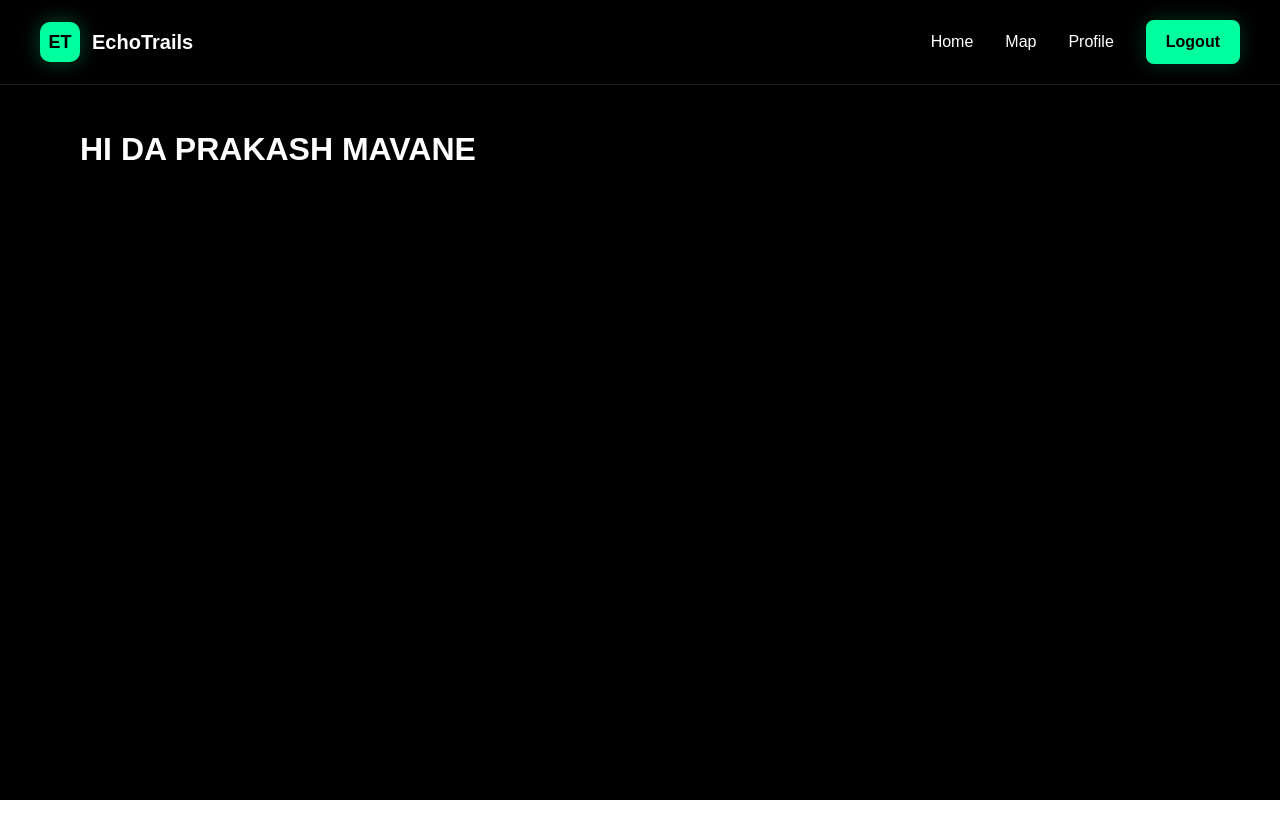
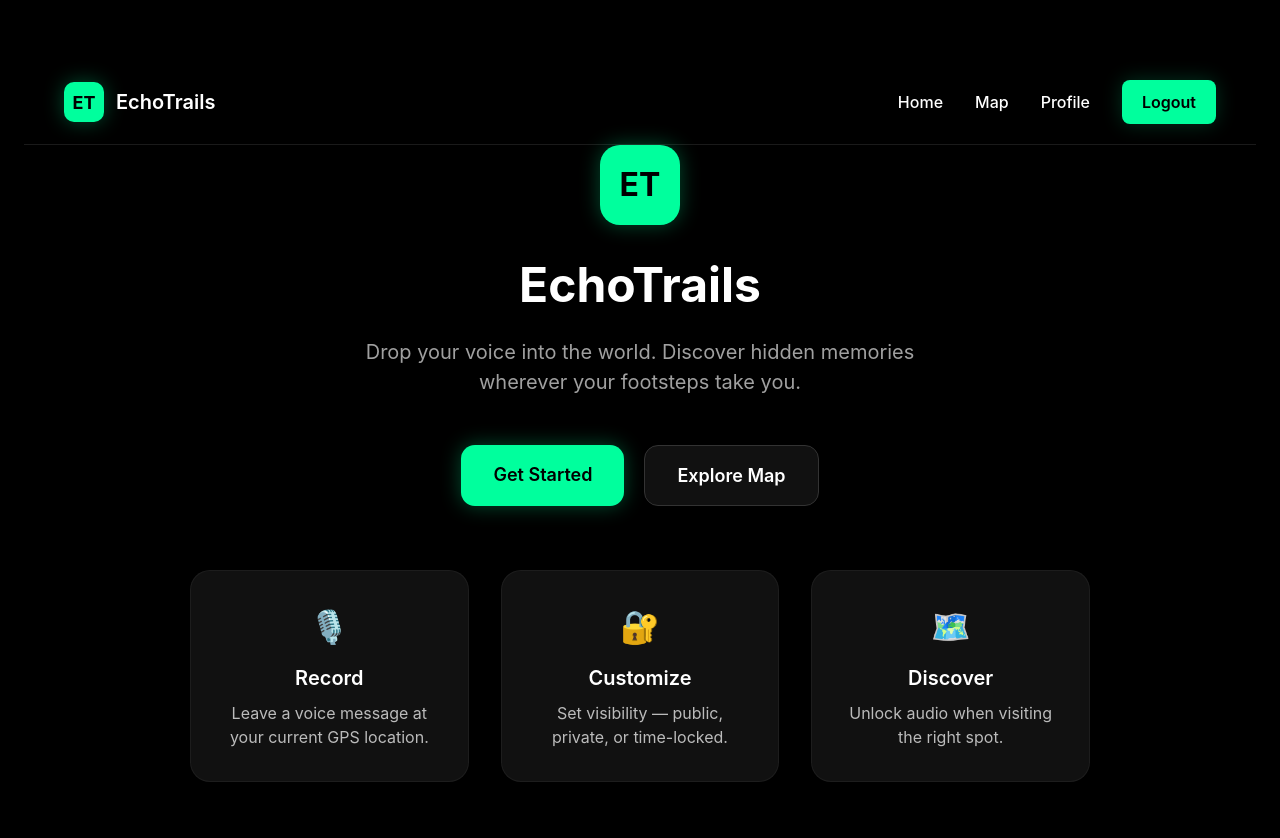
Before and after one commit to karthiksrinivas19/echotrails-web-dashboard, a Next.js app: page /hello in a window 1280 px wide. Shown: the top 838 px of the page. Before the commit the page ends 800 px from the top, so only its background shows below. Built offline with nearby package versions, Linux system fonts and the light colour scheme.

Commit message:
local time and homepage

```diff
--- a/src/app/hello/page.js
+++ b/src/app/hello/page.js
@@ -1,35 +1,144 @@
 "use client";
 
 import React from 'react';
+import Link from 'next/link';
 import Navbar from '@/components/Navbar';
 
-const Page = () => {
+export default function HomePage() {
     const styles = {
         container: {
             minHeight: '100vh',
             backgroundColor: '#000000',
             color: '#ffffff',
+            fontFamily: 'Inter, -apple-system, BlinkMacSystemFont, sans-serif',
+            padding: '60px 24px',
         },
-        content: {
-            padding: '40px',
-            maxWidth: '1200px',
+        logo: {
+            width: '80px',
+            height: '80px',
+            borderRadius: '20px',
+            backgroundColor: '#00ff9d',
+            display: 'flex',
+            alignItems: 'center',
+            justifyContent: 'center',
+            color: '#000000',
+            fontSize: '32px',
+            fontWeight: 'bold',
+            margin: '0 auto',
+            marginBottom: '24px',
+            boxShadow: '0 0 20px rgba(0, 255, 157, 0.3)',
+        },
+        title: {
+            fontSize: '48px',
+            fontWeight: '700',
+            textAlign: 'center',
+            marginBottom: '16px',
+        },
+        subtitle: {
+            fontSize: '20px',
+            textAlign: 'center',
+            color: '#a0a0a0',
+            marginBottom: '48px',
+            maxWidth: '600px',
+            marginInline: 'auto',
+        },
+        buttons: {
+            display: 'flex',
+            justifyContent: 'center',
+            gap: '20px',
+            marginBottom: '64px',
+        },
+        buttonPrimary: {
+            padding: '16px 32px',
+            backgroundColor: '#00ff9d',
+            color: '#000000',
+            fontSize: '18px',
+            fontWeight: '600',
+            borderRadius: '14px',
+            border: 'none',
+            cursor: 'pointer',
+            boxShadow: '0 0 20px rgba(0, 255, 157, 0.3)',
+            textDecoration: 'none',
+        },
+        buttonSecondary: {
+            padding: '16px 32px',
+            backgroundColor: '#111111',
+            color: '#ffffff',
+            fontSize: '18px',
+            fontWeight: '600',
+            borderRadius: '14px',
+            border: '1px solid #333',
+            textDecoration: 'none',
+        },
+        featureSection: {
+            display: 'grid',
+            gridTemplateColumns: 'repeat(auto-fit, minmax(250px, 1fr))',
+            gap: '32px',
+            maxWidth: '900px',
             margin: '0 auto',
         },
-        title: {
+        featureCard: {
+            backgroundColor: '#111111',
+            padding: '32px',
+            borderRadius: '20px',
+            border: '1px solid rgba(255, 255, 255, 0.05)',
+            textAlign: 'center',
+        },
+        featureEmoji: {
             fontSize: '32px',
-            fontWeight: '700',
-            marginBottom: '20px',
+            marginBottom: '12px',
+        },
+        featureTitle: {
+            fontSize: '20px',
+            fontWeight: '600',
+            marginBottom: '8px',
+        },
+        featureText: {
+            color: '#bbbbbb',
         },
     };
 
     return (
         <div style={styles.container}>
             <Navbar />
-            <div style={styles.content}>
-                <h1 style={styles.title}>HI DA PRAKASH MAVANE</h1>
+            <div style={styles.logo}>ET</div>
+            <h1 style={styles.title}>EchoTrails</h1>
+            <p style={styles.subtitle}>
+                Drop your voice into the world. Discover hidden memories wherever your footsteps take you.
+            </p>
+
+            <div style={styles.buttons}>
+                <Link href="/signup" legacyBehavior>
+                    <a style={styles.buttonPrimary}>Get Started</a>
+                </Link>
+                <Link href="/map" legacyBehavior>
+                    <a style={styles.buttonSecondary}>Explore Map</a>
+                </Link>
+            </div>
+
+            <div style={styles.featureSection}>
+                <div style={styles.featureCard}>
+                    <div style={styles.featureEmoji}>🎙️</div>
+                    <h3 style={styles.featureTitle}>Record</h3>
+                    <p style={styles.featureText}>
+                        Leave a voice message at your current GPS location.
+                    </p>
+                </div>
+                <div style={styles.featureCard}>
+                    <div style={styles.featureEmoji}>🔐</div>
+                    <h3 style={styles.featureTitle}>Customize</h3>
+                    <p style={styles.featureText}>
+                        Set visibility — public, private, or time-locked.
+                    </p>
+                </div>
+                <div style={styles.featureCard}>
+                    <div style={styles.featureEmoji}>🗺️</div>
+                    <h3 style={styles.featureTitle}>Discover</h3>
+                    <p style={styles.featureText}>
+                        Unlock audio when visiting the right spot.
+                    </p>
+                </div>
             </div>
         </div>
     );
-};
-
-export default Page;
+}
--- a/src/app/map/page.js
+++ b/src/app/map/page.js
@@ -91,7 +91,12 @@ export default function AudioMap() {
           ? calculateDistance(userCoords.latitude, userCoords.longitude, lat, lng)
           : Infinity;
         const isNearby = distance <= file.range;
-        return { ...file, isNearby };
+        return {
+          ...file,
+          isNearby,
+          hidden_until: new Date(file.hidden_until).toLocaleString(),
+          created_at: new Date(file.created_at).toLocaleString(),
+        };
       });
 
       setAudioFiles(enrichedFiles);
```
